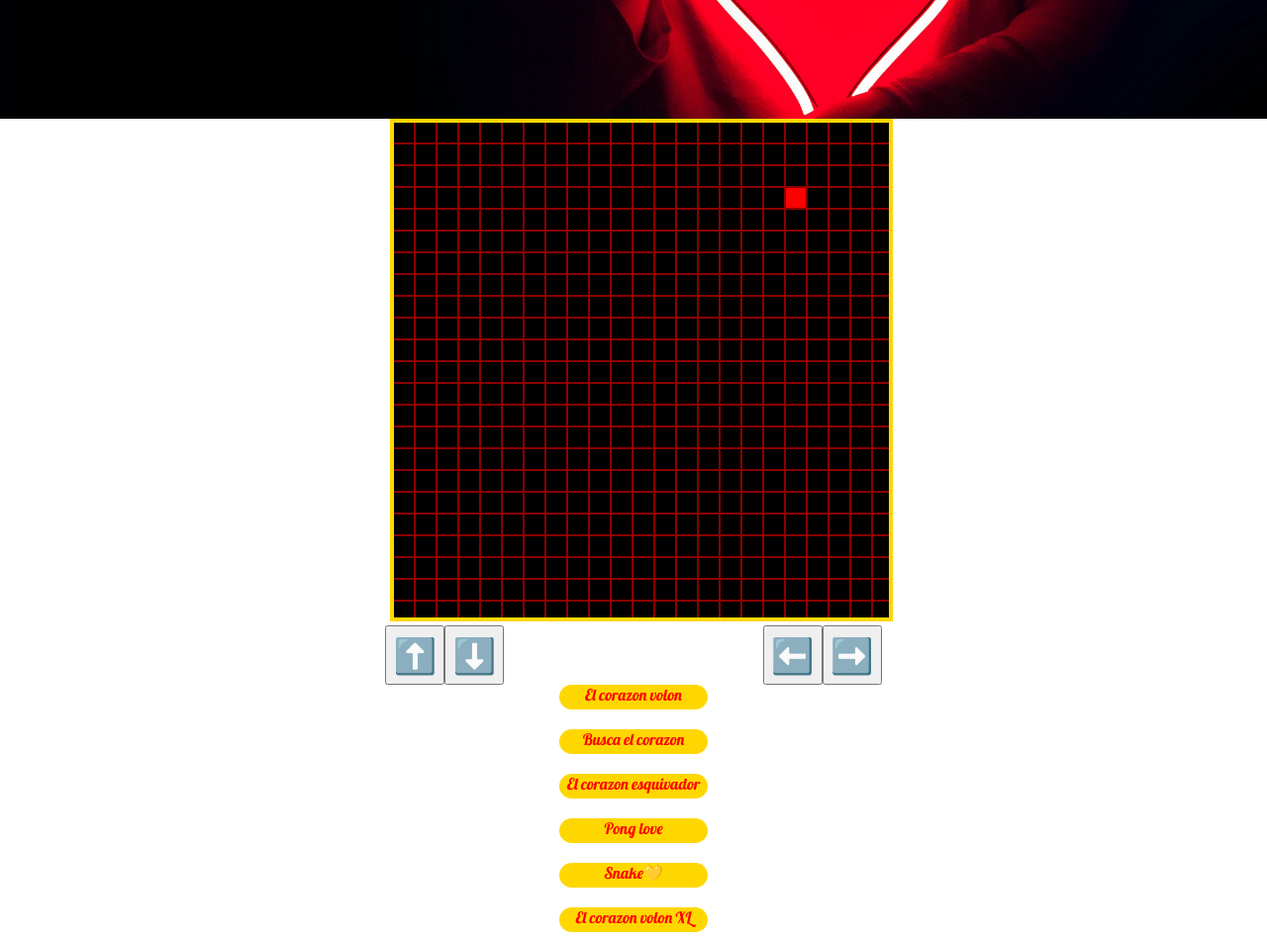
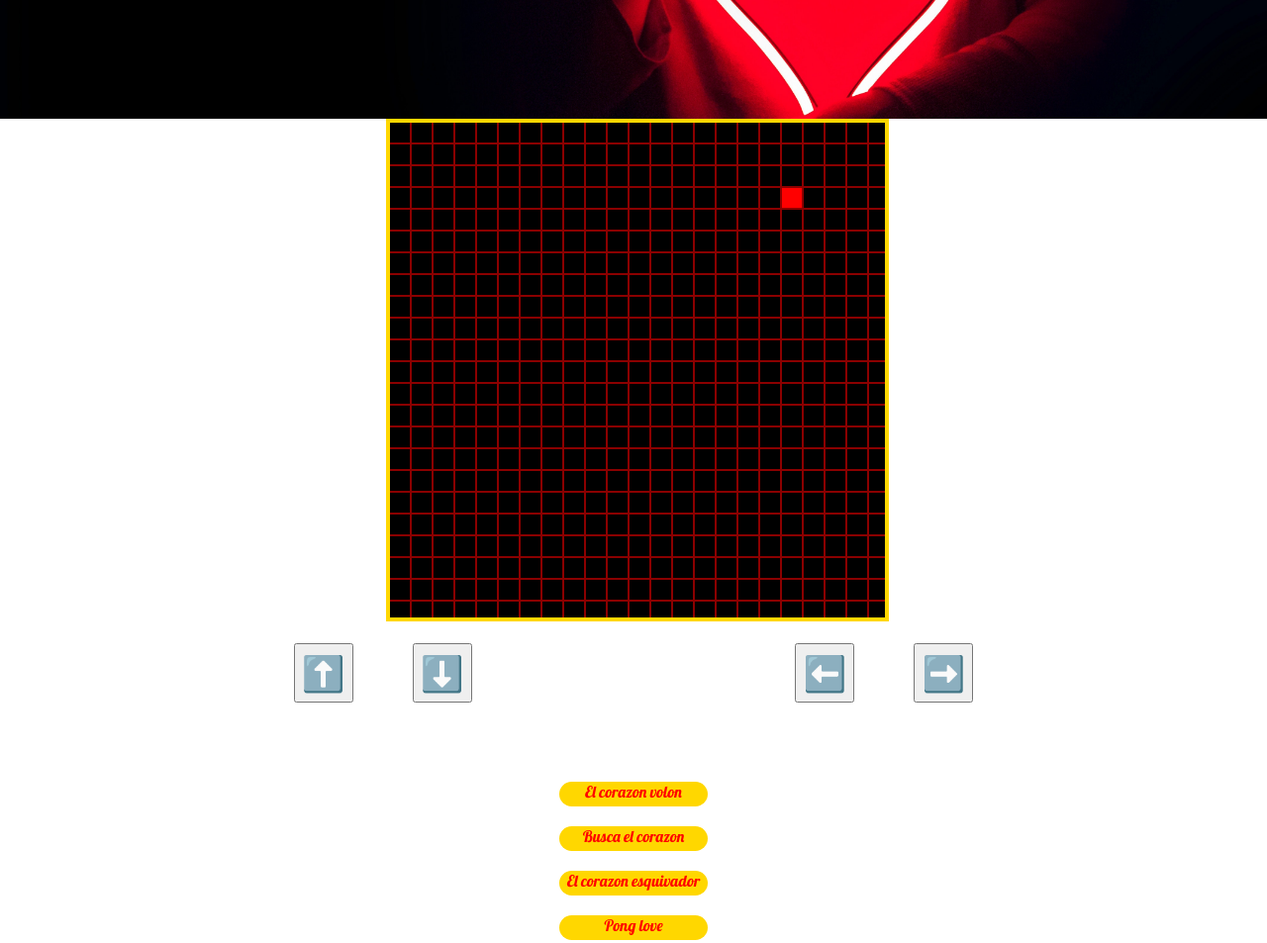
Before and after one commit to Ricardo-we/unproyectoespecial, a plain HTML site: page juego5.html in a window 1280 px wide. Shown: the part 380-1333 px from the top of the page at 99% size. Drawn offline with Linux system fonts and the light colour scheme.

Commit message:
Update estilosJuego5.css

```diff
--- a/css/estilosJuego5.css
+++ b/css/estilosJuego5.css
@@ -1,13 +1,20 @@
 .container{
-    width: 80%;
+    width: 100%;
     margin: auto;
 }
 
 .canvas1{
     width: 500px;
     height: 500px;
-    margin-left: 26%;
+    text-align: center;
     background-color: red;
+}
+
+.canvaCont{
+   width: 500px;
+   height: 500px;
+   margin: auto;
+   background-color: aliceblue;
 }
 
 .contBtn{
@@ -24,6 +31,7 @@
     width: 60px;
     height: 60px;
     font-size: 35px;
+    margin: 30px;
 }
 
 
@@ -41,3 +49,7 @@
 #puntos{
     font-size: 20px;
 }
+
+.containerLinks{
+    margin-top: 50px;
+}
```
